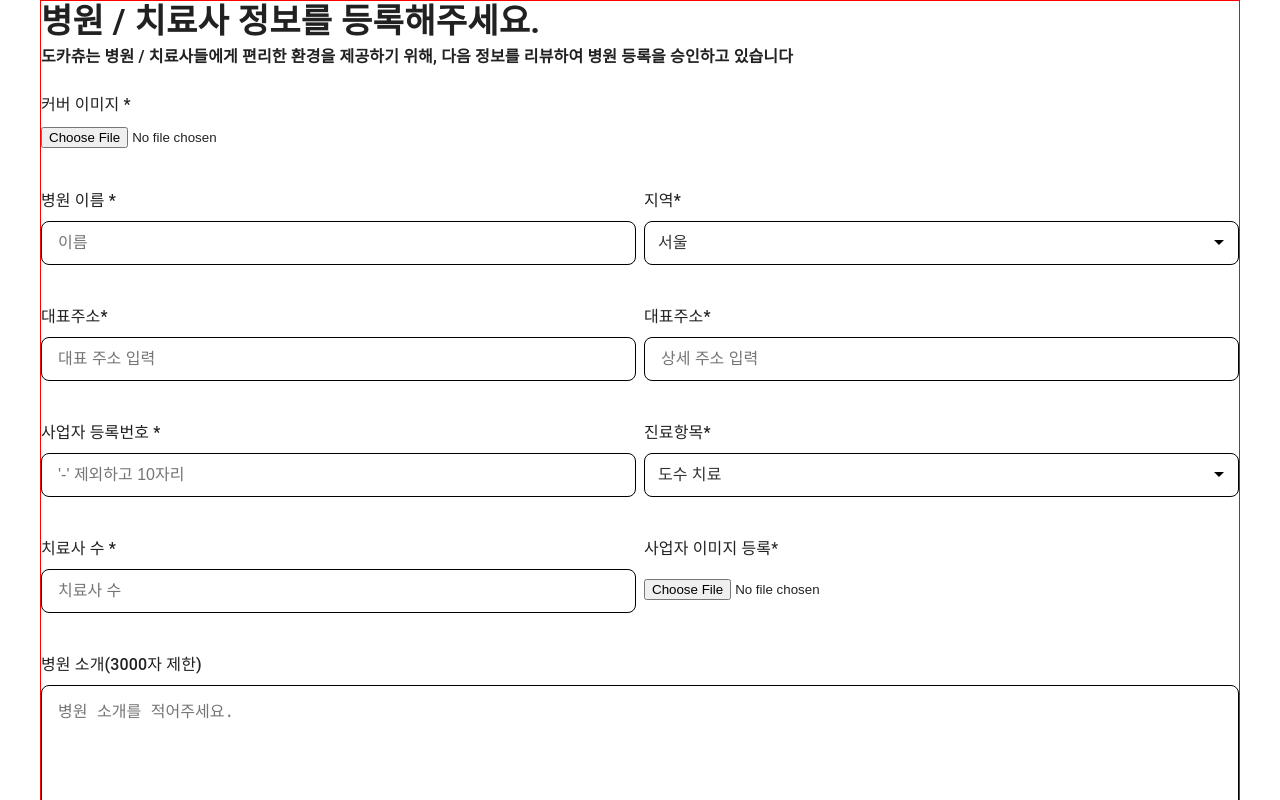
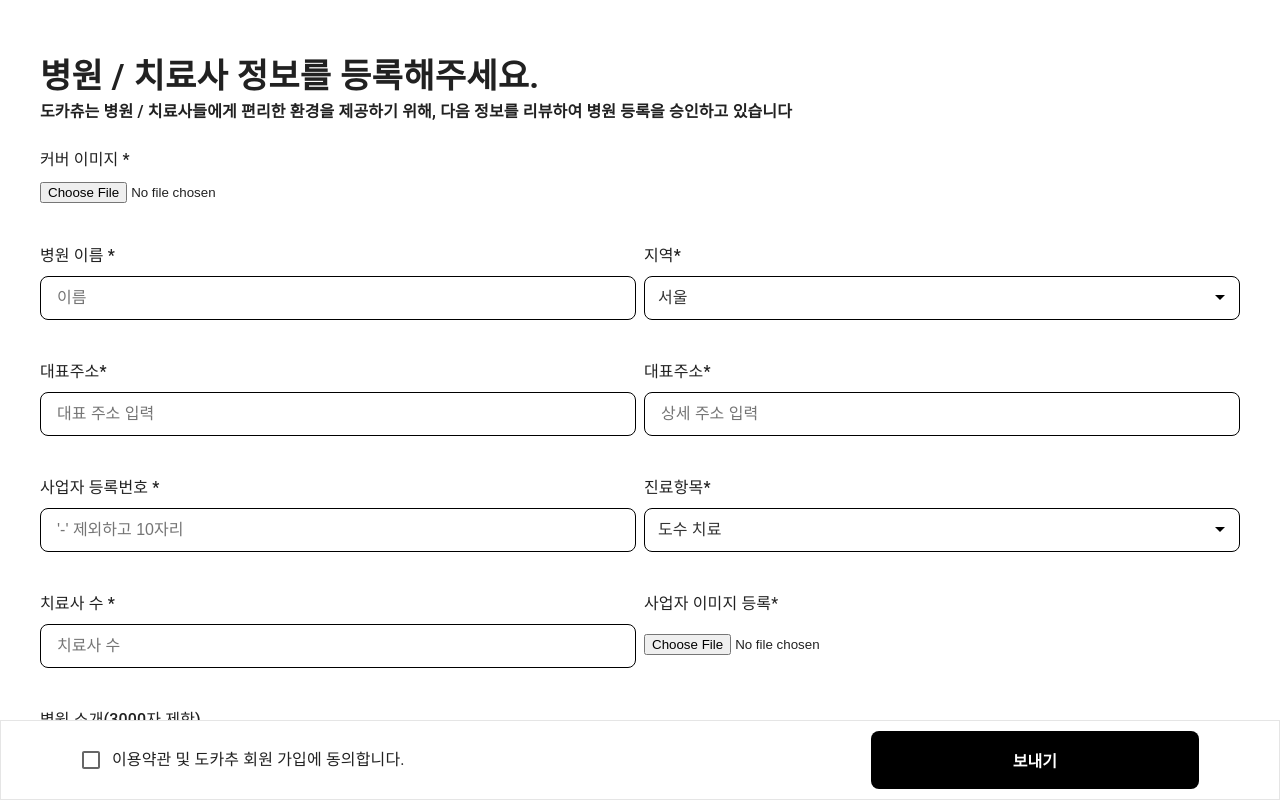
Before and after one commit to DOKACHU/New-Landing, a React (Create React App) app: page /center in a window 1280 px wide. Shown: the top 800 px of the page. Built offline with nearby package versions, Linux system fonts and the light colour scheme.

Commit message:
feat: Update CenterForm

```diff
--- a/src/Pages/CenterForm.tsx
+++ b/src/Pages/CenterForm.tsx
@@ -20,6 +20,8 @@ import {
   ArrowImg,
   SelectBlock,
   TextArea,
+  Footer,
+  SubmitButton,
 } from "./styles";
 import { Select } from "../components";
 import { schema } from "./constants";
@@ -132,7 +134,13 @@ export default function CenterForm({
 
   return (
     <Block>
-      <Typography variant="h4" fontWeight={600}>
+      <Typography
+        style={{
+          marginTop: "56px",
+        }}
+        variant="h4"
+        fontWeight={600}
+      >
         병원 / 치료사 정보를 등록해주세요.
       </Typography>
 
@@ -373,7 +381,13 @@ export default function CenterForm({
             <P>{errors.desc?.message}</P>
           </Grid>
 
-          <Grid item xs={12}>
+          <Footer xs={12}>
+            <div
+              style={{
+                display: "flex",
+                alignItems: "center",
+              }}
+            >
               <FormControlLabel
                 control={
                   <Controller
@@ -394,18 +408,18 @@ export default function CenterForm({
                   </Typography>
                 }
               />
+            </div>
+            <SubmitButton type="submit">보내기</SubmitButton>
+          </Footer>
+          <Grid item xs={12}></Grid>
         </Grid>
-        </Grid>
-        <button type="submit">보내기</button>
-        <button type="button" onClick={onSave}>
+        {/* <button type="button" onClick={onSave}>
           임시 저장
         </button>
         <button type="button" onClick={onReset}>
           초기화
-        </button>
+        </button> */}
       </form>
-      {/* </Box>
-      </Paper> */}
     </Block>
   );
 }
--- a/src/Pages/styles.ts
+++ b/src/Pages/styles.ts
@@ -1,9 +1,8 @@
 import styled from "styled-components";
+import { Grid } from "@mui/material";
 
 export const Block = styled.div`
-  border: 1px solid red;
-  height: 100vh;
-  /* background-color: lightgray; */
+  min-height: calc(100vh- 56px);
   max-width: 1200px;
   margin: 0 auto;
 `;
@@ -67,3 +66,34 @@ export const TextArea = styled.textarea`
     background-color: #f4f4f4;
   }
 `;
+
+export const Footer = styled(Grid)`
+  border: 1px solid #e5e5e5;
+  position: fixed;
+  bottom: 0px;
+  left: 0px;
+  padding: 10px 80px;
+  background-color: #fff;
+  width: 100%;
+  display: flex;
+  justify-content: space-between;
+  align-items: center;
+`;
+
+export const SubmitButton = styled.button`
+  padding: 17px 142px;
+  color: #fff;
+  background-color: #000;
+  border: none;
+  font-size: 16px;
+  font-weight: 600;
+  border-radius: 8px;
+
+  &:hover {
+    background-color: #e4e4e4;
+  }
+
+  &:disabled {
+    background-color: lightgray;
+  }
+`;
```
Lines whose indentation alone changed are shown as unchanged.
